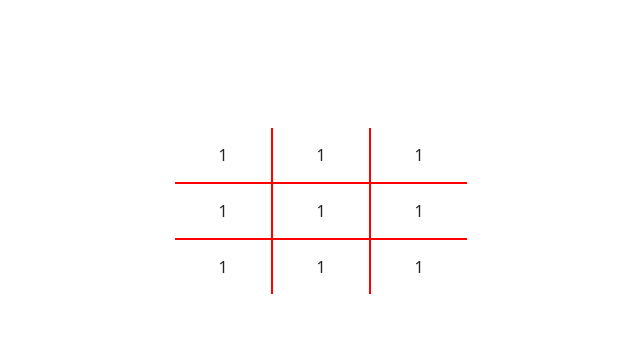
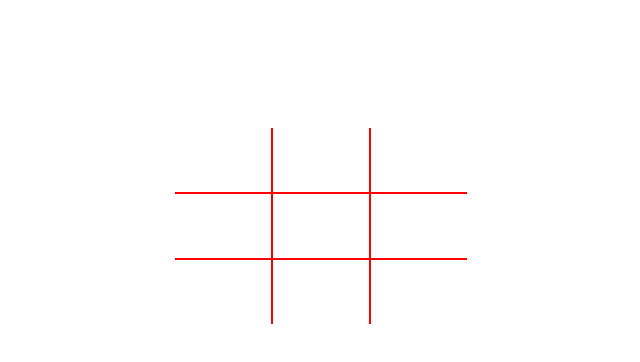
Before and after one commit to Chamarez/React-Tic-Tac-Toe, a React (Create React App) app: page / in a window 1280 px wide. Shown: the top 362 px of the page, without its empty margins (321-961 px from the left). Built offline with nearby package versions, Linux system fonts and the light colour scheme.

Commit message:
feat: table with two players

```diff
--- a/src/App.css
+++ b/src/App.css
@@ -17,7 +17,7 @@
 
 }
 .btn{
-    height: max-content;
+    height: 3rem;
     width: 5rem;
 }
 
--- a/src/App.js
+++ /dev/null
@@ -1,39 +0,0 @@
-import { Button } from 'bootstrap';
-import './App.css';
-
-
-function App() {
-  return (
-    <div className='container'>
-      <div className="card">
-        <table className="table borderless">
-          <tbody>
-            <tr>
-              <td className='first'> <button className="btn" id="one">1</button></td>
-              <td className='second'> <button className="btn " id="two">1</button></td>
-              <td className='third'> <button className="btn " id="three">1</button></td>
-            </tr>
-            <tr>
-              <td className='first middle'> <button className="btn " id="four">1</button></td>
-              <td className='second middle'> <button className="btn " id="five">1</button></td>
-              <td className='third middle'> <button className="btn " id="six">1</button></td>
-            </tr>
-            <tr>
-              <td className='first bottom'> <button className="btn " id="seven">1</button></td>
-              <td className='second bottom'> <button className="btn " id="eight">1</button></td>
-              <td className='third bottom'> <button className="btn " id="nine">1</button></td>
-            </tr>
-
-          </tbody>
-        </table>
-
-      </div>
-
-    </div>
-
-
-
-  );
-}
-
-export default App;
--- /dev/null
+++ b/src/App.jsx
@@ -0,0 +1,84 @@
+import './App.css';
+import React, { useState, useEffect, useRef } from 'react';
+import { render } from '@testing-library/react';
+
+
+function App() {
+
+  const [turn, setTurn] = useState('X');
+  const [count, setCount] = useState(0);
+  const [game, setGame] = useState([" "," "," "," "," "," "," "," "]);
+
+  const [table, setTable] = useState(Array(9));
+
+
+  const winningPositions = [
+    [0, 1, 2],
+    [3, 4, 5],
+    [6, 7, 8],
+    [0, 3, 6],
+    [1, 4, 7],
+    [2, 5, 8],
+    [0, 4, 8],
+    [2, 4, 6],
+  ];
+
+  useEffect(() => {
+    document.title = `You clicked ${count} times`;
+  });
+
+
+  let arr = [" "," "," "," "," "," "," "," ",]
+  function operation(n) {
+    setCount(count + 1)
+    setTable([...table, n])
+    console.log("n:"+n)
+    if(count%2===0){
+      arr = [...game]
+      arr[n-1]="X"
+      setGame([...arr])
+
+    }else{
+      arr = [...game]
+      arr[n-1]="O"
+      setGame([...arr])
+
+    }
+  }
+
+
+
+  return (
+    <div className='container'>
+      <div className="card">
+        <table className="table borderless">
+          <tbody>
+            <tr>
+              <td className='first'> <button className="btn" id="one" onClick={() => operation(1)}>{game[0]}</button></td>
+              <td className='second'> <button className="btn " id="two" onClick={() => operation(2)}>{game[1]}</button></td>
+              <td className='third'> <button className="btn " id="three" onClick={() => operation(3)}>{game[2]}</button></td>
+            </tr>
+            <tr>
+              <td className='first middle'> <button className="btn " id="four" onClick={() => operation(4)}>{game[3]}</button></td>
+              <td className='second middle'> <button className="btn " id="five" onClick={() => operation(5)}>{game[4]}</button></td>
+              <td className='third middle'> <button className="btn " id="six"onClick={() => operation(6)}>{game[5]}</button></td>
+            </tr>
+            <tr>
+              <td className='first bottom'> <button className="btn " id="seven" onClick={() => operation(7)}>{game[6]}</button></td>
+              <td className='second bottom'> <button className="btn " id="eight" onClick={() => operation(8)}>{game[7]}</button></td>
+              <td className='third bottom'> <button className="btn " id="nine" onClick={() => operation(9)}>{game[8]}</button></td>
+            </tr>
+
+          </tbody>
+        </table>
+
+      </div>
+
+    </div>
+
+
+
+  );
+}
+
+export default App;
```
